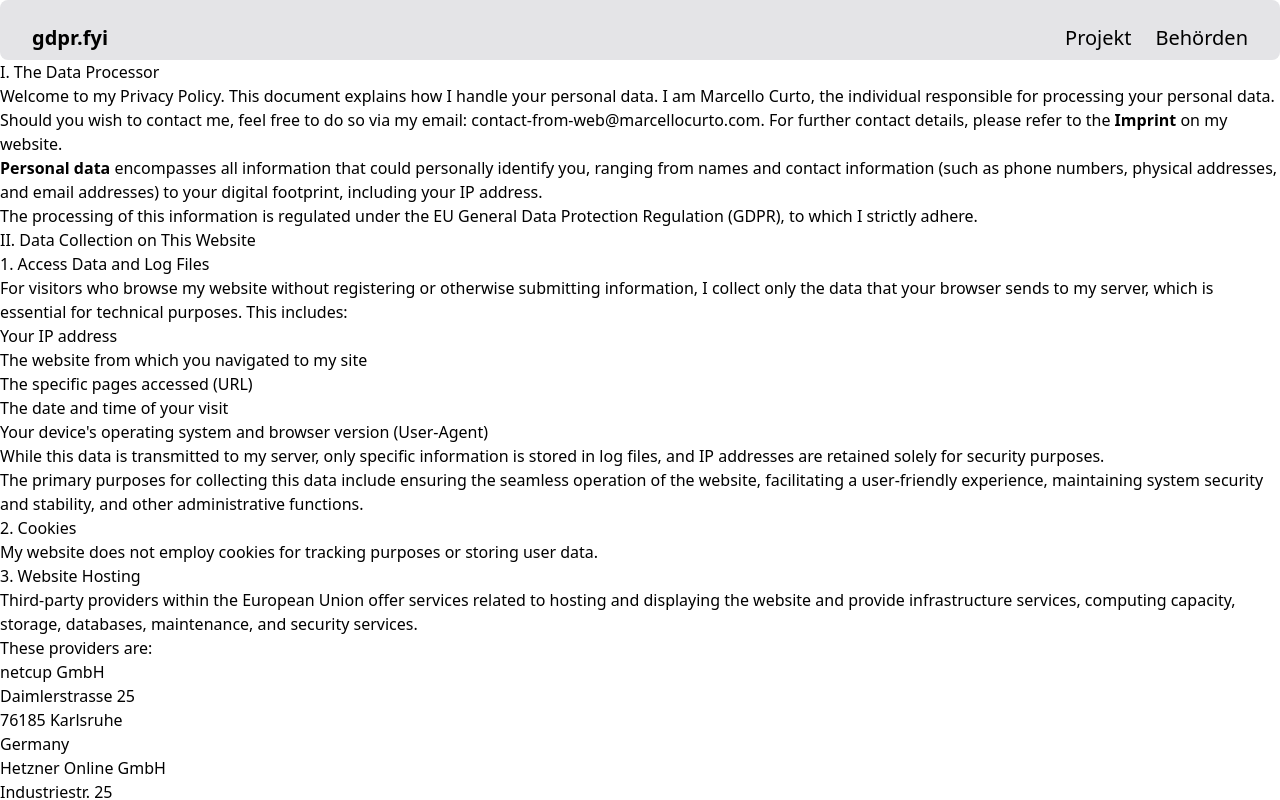
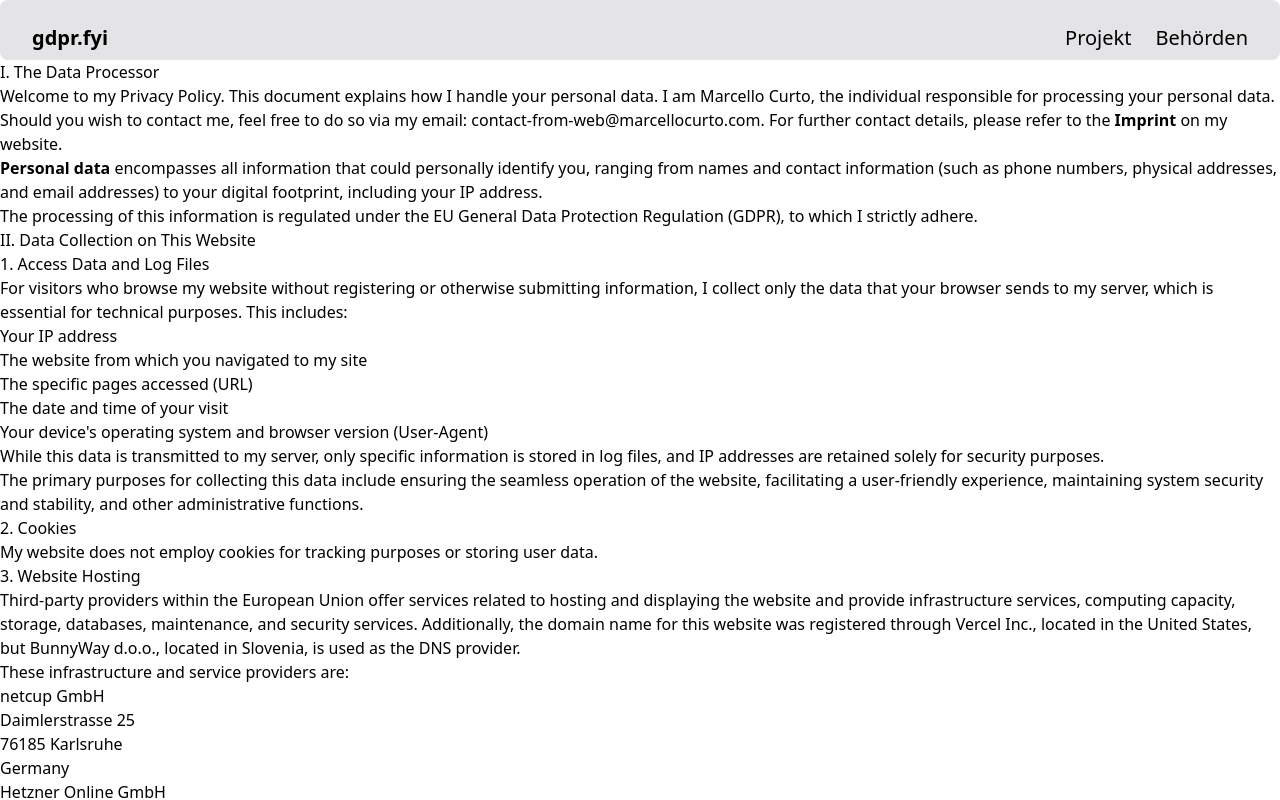
Before and after one commit to marcellocurto/gdpr.fyi, a Next.js app: page /datenschutzerklaerung in a window 1280 px wide. Shown: the top 800 px of the page. Built offline with nearby package versions, Linux system fonts and the light colour scheme.

Commit message:
add vercel

```diff
--- a/app/datenschutzerklaerung/page.mdx
+++ b/app/datenschutzerklaerung/page.mdx
@@ -33,9 +33,9 @@ My website does not employ cookies for tracking purposes or storing user data.
 
 ### 3. Website Hosting
 
-Third-party providers within the European Union offer services related to hosting and displaying the website and provide infrastructure services, computing capacity, storage, databases, maintenance, and security services.
+Third-party providers within the European Union offer services related to hosting and displaying the website and provide infrastructure services, computing capacity, storage, databases, maintenance, and security services. Additionally, the domain name for this website was registered through Vercel Inc., located in the United States, but BunnyWay d.o.o., located in Slovenia, is used as the DNS provider.
 
-These providers are:
+These infrastructure and service providers are:
 
 netcup GmbH\
 Daimlerstrasse 25\
@@ -51,6 +51,11 @@ BunnyWay d.o.o.\
 Dunajska cesta 165\
 1000 Ljubljana\
 Slovenia
+
+Vercel Inc.\
+340 S Lemon Ave #4133\
+Walnut, CA 91789\
+USA
 
 ### 4. Communication via Email
 
```
